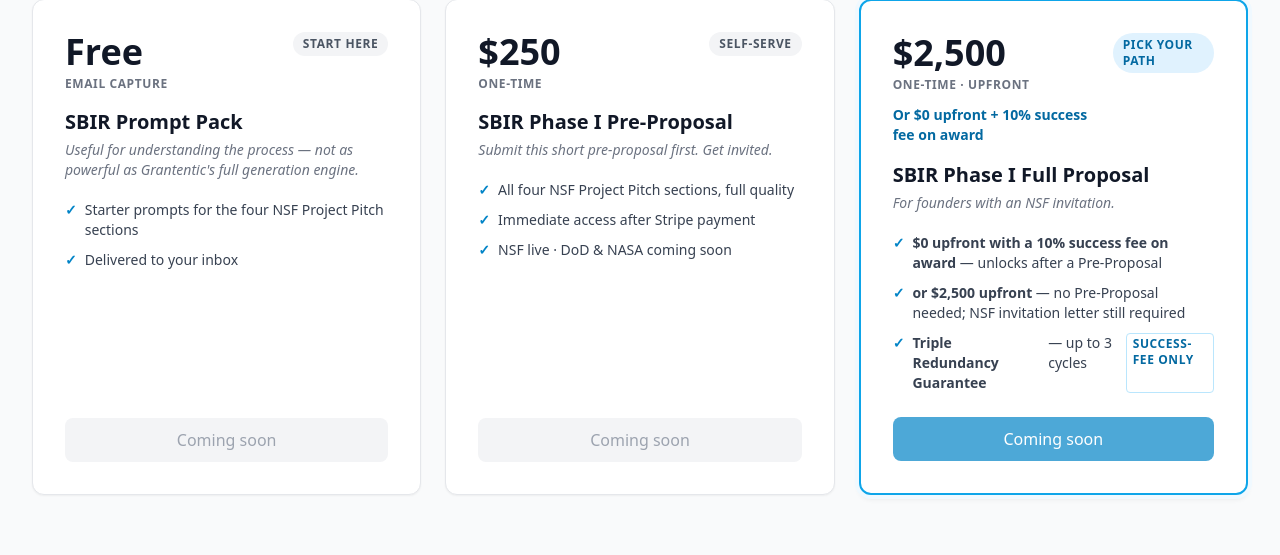
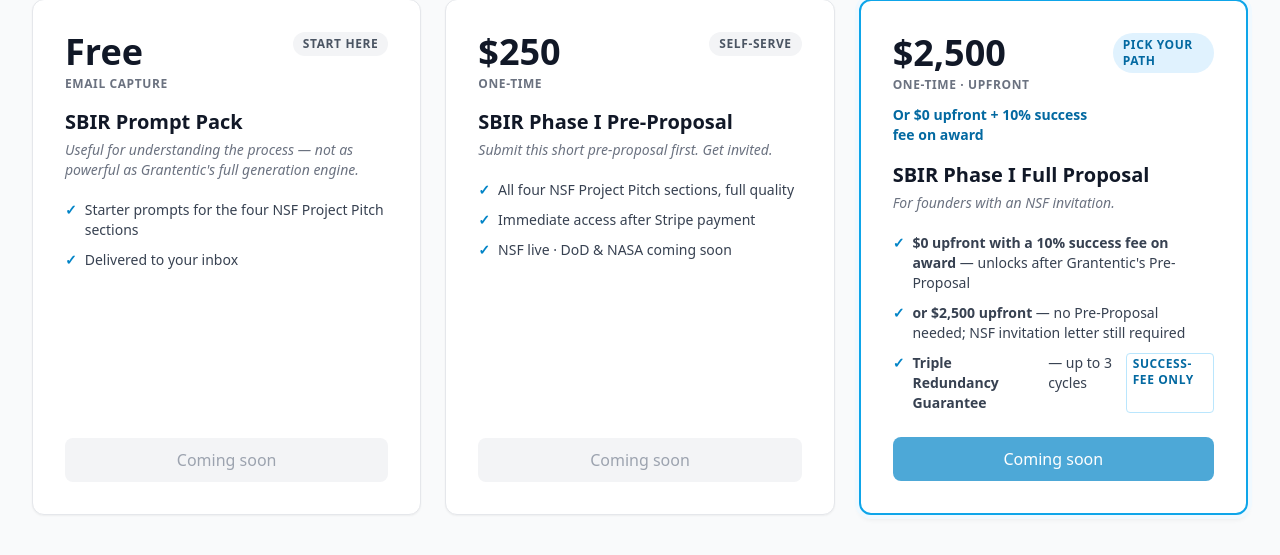
Before and after one commit to tommytoyou/grantentic, a FastAPI app: page / in a window 1280 px wide. Shown: the part 916-1471 px from the top of the page. Run offline with FastAPI, Linux system fonts and the light colour scheme; some libraries are stand-ins or nearby versions.

Commit message:
copy: clarify success-fee path unlocks after Grantentic's Pre-Proposal
Co-Authored-By: Claude Opus 4.8 (1M context) <noreply@anthropic.com>

```diff
--- a/templates/coming_soon.html
+++ b/templates/coming_soon.html
@@ -130,7 +130,7 @@
                 <h3 class="text-xl font-bold text-gray-900 mb-1">SBIR Phase I Full Proposal</h3>
                 <p class="text-sm text-gray-500 italic mb-5">For founders with an NSF invitation.</p>
                 <ul class="space-y-2.5 text-sm text-gray-700 mb-6 flex-grow">
-                    <li class="flex gap-2"><span class="text-primary-600 font-bold">✓</span> <span><b>$0 upfront with a 10% success fee on award</b> — unlocks after a Pre-Proposal</span></li>
+                    <li class="flex gap-2"><span class="text-primary-600 font-bold">✓</span> <span><b>$0 upfront with a 10% success fee on award</b> — unlocks after Grantentic's Pre-Proposal</span></li>
                     <li class="flex gap-2"><span class="text-primary-600 font-bold">✓</span> <span><b>or $2,500 upfront</b> — no Pre-Proposal needed; NSF invitation letter still required</span></li>
                     <li class="flex gap-2"><span class="text-primary-600 font-bold">✓</span> <b>Triple Redundancy Guarantee</b> — up to 3 cycles <span class="text-xs uppercase tracking-wider font-semibold text-primary-700 bg-white border border-primary-200 rounded px-1.5 py-0.5 ml-1">Success-fee only</span></li>
                 </ul>
--- a/templates/landing.html
+++ b/templates/landing.html
@@ -138,7 +138,7 @@
                 <h3 class="text-xl font-bold text-gray-900 mb-1">SBIR Phase I Full Proposal</h3>
                 <p class="text-sm text-gray-500 italic mb-5">For founders with an NSF invitation.</p>
                 <ul class="space-y-2.5 text-sm text-gray-700 mb-6 flex-grow">
-                    <li class="flex gap-2"><span class="text-primary-600 font-bold">✓</span> <span><b>$0 upfront with a 10% success fee on award</b> — unlocks after a Pre-Proposal</span></li>
+                    <li class="flex gap-2"><span class="text-primary-600 font-bold">✓</span> <span><b>$0 upfront with a 10% success fee on award</b> — unlocks after Grantentic's Pre-Proposal</span></li>
                     <li class="flex gap-2"><span class="text-primary-600 font-bold">✓</span> <span><b>or $2,500 upfront</b> — no Pre-Proposal needed; NSF invitation letter still required</span></li>
                     <li class="flex gap-2"><span class="text-primary-600 font-bold">✓</span> <b>Triple Redundancy Guarantee</b> — up to 3 cycles <span class="text-xs uppercase tracking-wider font-semibold text-primary-700 bg-white border border-primary-200 rounded px-1.5 py-0.5 ml-1">Success-fee only</span></li>
                 </ul>
--- a/templates/products/phase_i_full_proposal.html
+++ b/templates/products/phase_i_full_proposal.html
@@ -45,7 +45,7 @@
                     <span class="text-xs font-semibold uppercase tracking-wider px-2.5 py-1 rounded-full bg-primary-100 text-primary-700">Pay only if awarded</span>
                 </div>
                 <h3 class="text-lg font-bold text-gray-900 mb-1">No upfront cost — 10% on award</h3>
-                <p class="text-sm text-gray-500 italic mb-5">Unlocked after you complete a Pre-Proposal. Also requires your NSF invitation letter for Tom Erickson to verify.</p>
+                <p class="text-sm text-gray-500 italic mb-5">Unlocked after you complete Grantentic's Pre-Proposal. Also requires your NSF invitation letter for Tom Erickson to verify.</p>
                 <ul class="space-y-2.5 text-sm text-gray-700 mb-6 flex-grow">
                     <li class="flex gap-2"><span class="text-primary-600 font-bold">✓</span> Requires a completed Pre-Proposal on record</li>
                     <li class="flex gap-2"><span class="text-primary-600 font-bold">✓</span> Upload your official NSF invitation letter (PDF)</li>
```
